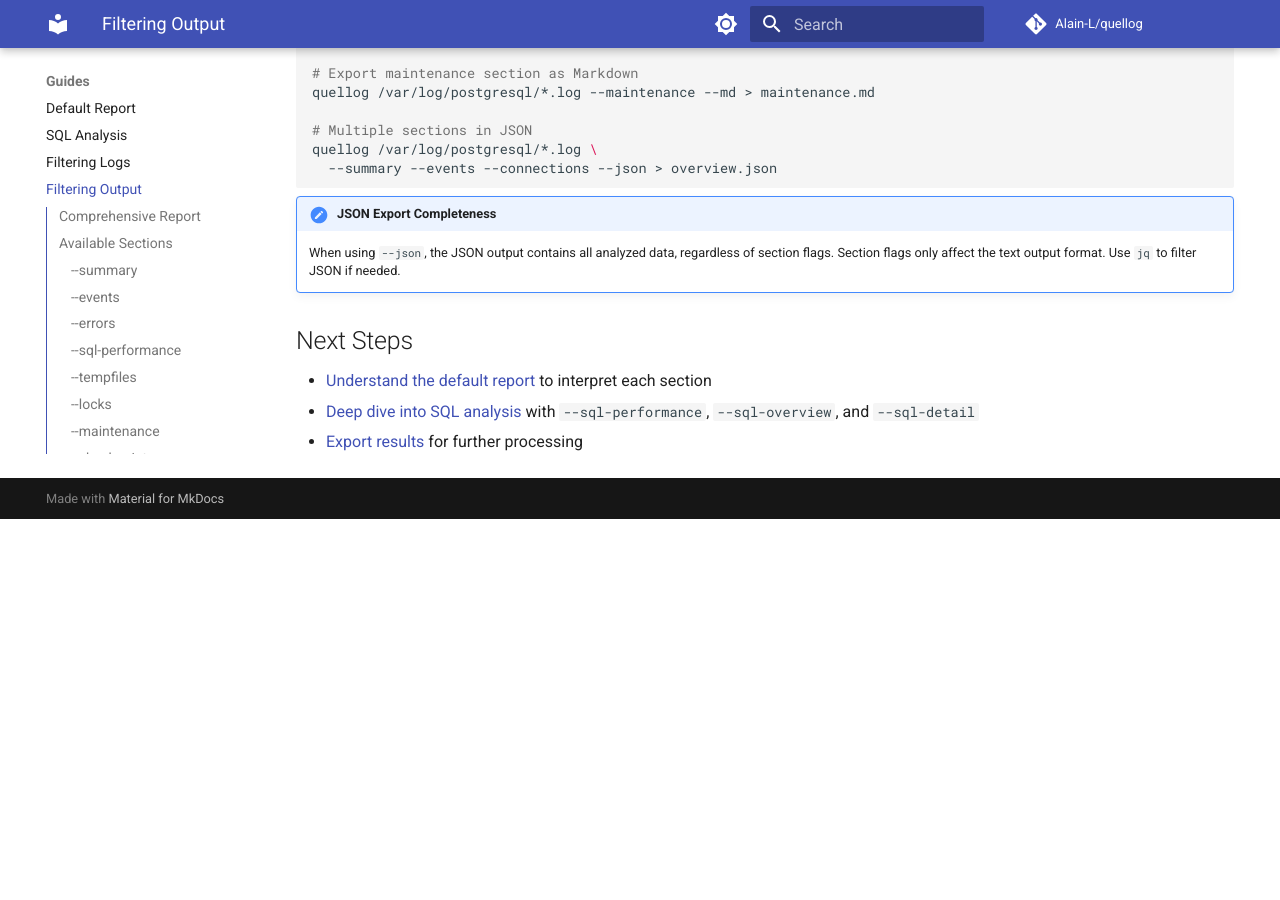
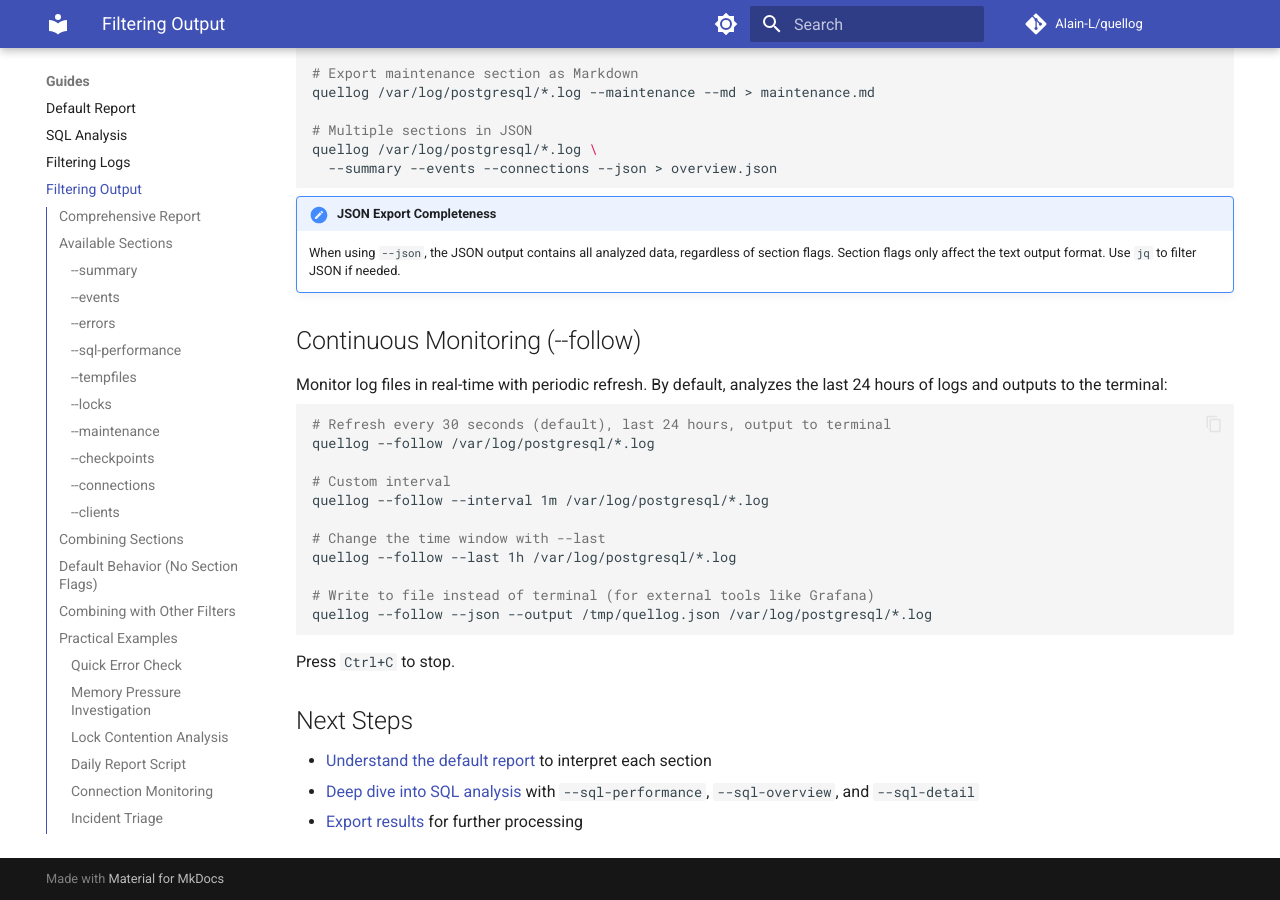
Before and after one commit to Alain-L/quellog, an MkDocs documentation site: the page built from docs/filtering-output.md, in a window 1280 px wide and 900 px high, scrolled down 11897 px. Built offline with MkDocs 1.6.1 and Material for MkDocs 9.7.7, drawn with Linux system fonts in a browser that asks for light colours; comment, search, counter and statistics services are not loaded; before the commit the page ends 12416 px from its top, so only the background shows below that.

Commit message:
docs: add --follow mode documentation

````diff
--- a/docs/filtering-output.md
+++ b/docs/filtering-output.md
@@ -584,6 +584,26 @@
 !!! note "JSON Export Completeness"
     When using `--json`, the JSON output contains all analyzed data, regardless of section flags. Section flags only affect the text output format. Use `jq` to filter JSON if needed.
 
+## Continuous Monitoring (--follow)
+
+Monitor log files in real-time with periodic refresh. By default, analyzes the last 24 hours of logs and outputs to the terminal:
+
+```bash
+# Refresh every 30 seconds (default), last 24 hours, output to terminal
+quellog --follow /var/log/postgresql/*.log
+
+# Custom interval
+quellog --follow --interval 1m /var/log/postgresql/*.log
+
+# Change the time window with --last
+quellog --follow --last 1h /var/log/postgresql/*.log
+
+# Write to file instead of terminal (for external tools like Grafana)
+quellog --follow --json --output /tmp/quellog.json /var/log/postgresql/*.log
+```
+
+Press `Ctrl+C` to stop.
+
 ## Next Steps
 
 - [Understand the default report](default-report.md) to interpret each section
````
